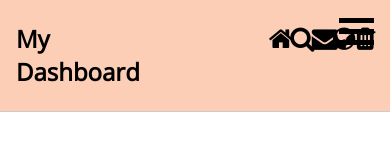
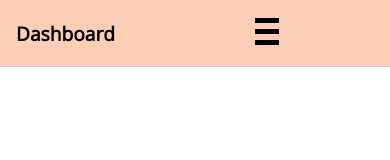
Before and after one commit to zacchelynmejias/IT110-Midterm-Final-Project, a plain HTML site: page dashboard.html in a window 390 px wide. Drawn offline with nearby package versions, Linux system fonts and the light colour scheme.

Commit message:
Modify dashboard

```diff
--- a/dashboard.css
+++ b/dashboard.css
@@ -36,7 +36,7 @@ a:hover {
 
 
 .icon-bar {
-    width:45%; /* Full-width */
+    width:37%; /* Full-width */
     background-color: #fbceb5; /* background */
     overflow: auto; /* Overflow due to float */
     margin-left: 36%;
@@ -65,11 +65,11 @@ a:hover {
     display: inline-block;
     cursor: pointer;
     margin-top: 1%;
-    margin-left: -49px;
+    margin-left: 75%;
   }
 
   .bar1, .bar2, .bar3 {
-    width: 35px;
+    width: 24px;
     height: 5px;
     background-color: #000000;
     margin: 6px 0;
@@ -93,7 +93,8 @@ a:hover {
 #logout-button-container {
   text-align: center;
   margin-top: 10px; /* Adjust this margin to control the vertical spacing */
-
+  margin-right: 90px;
+  margin-left: 10px;
 }
 
 /* Style for the logout button */
@@ -110,7 +111,6 @@ a:hover {
   background-color: #D32F2F; /* Slightly darker red for hover effect */
 }
 
-
 @media screen and (max-width: 500px) {
     .site-identity h1 {
       float: none;
@@ -126,4 +126,45 @@ a:hover {
     .container {
       grid-template-columns: 1fr;
     }
+
   }
+
+
+  @media screen and (max-width: 768px) {
+    .site-identity h1 {
+      font-size: 1.2em;
+    }
+
+    .icon-bar a {
+      font-size: 22px;
+    }
+  }
+
+  @media screen and (max-width: 768px) {
+    #logout-button-container button {
+      padding: 8px 16px; /* Adjust padding for smaller screens */
+    }
+  }
+
+  @media screen and (max-width: 480px) {
+    #logout-button-container {
+      margin-top: 9px; /* Adjust top margin for smaller screens */
+    }
+
+    #logout-button-container button {
+      padding: 6px 12px; /* Further adjust padding for even smaller screens */
+    }
+  }
+
+  /* Responsive adjustments for different screen sizes */
+@media screen and (max-width: 768px) {
+  .container {
+    margin-left: 40%; /* Adjust margin for screens up to 768px wide */
+  }
+}
+
+@media screen and (max-width: 480px) {
+  .container {
+    margin-left: 39%; /* Further adjust margin for screens up to 480px wide */
+  }
+}
--- a/dashboard.html
+++ b/dashboard.html
@@ -13,7 +13,7 @@
 
     <header class="site-header">
         <div class="site-identity">
-            <h1><a href="#">My Dashboard</a></h1>
+            <h1><a href="#">Dashboard</a></h1>
         </div>
         <!-- <nav class="site-navigation">
             <ul class="nav">
@@ -24,14 +24,14 @@
             </ul>
         </nav> -->
 
-        <div class="icon-bar">
+        <!-- <div class="icon-bar">
             <a class="active" href="#"><i class="fa fa-home"></i></a>
             <a href="#"><i class="fa fa-search"></i></a>
             <a href="#"><i class="fa fa-envelope"></i></a>
             <a href="#"><i class="fa fa-globe"></i></a>
             <a href="#"><i class="fa fa-trash"></i></a>
 
-          </div>
+          </div> -->
 
 
 
```
